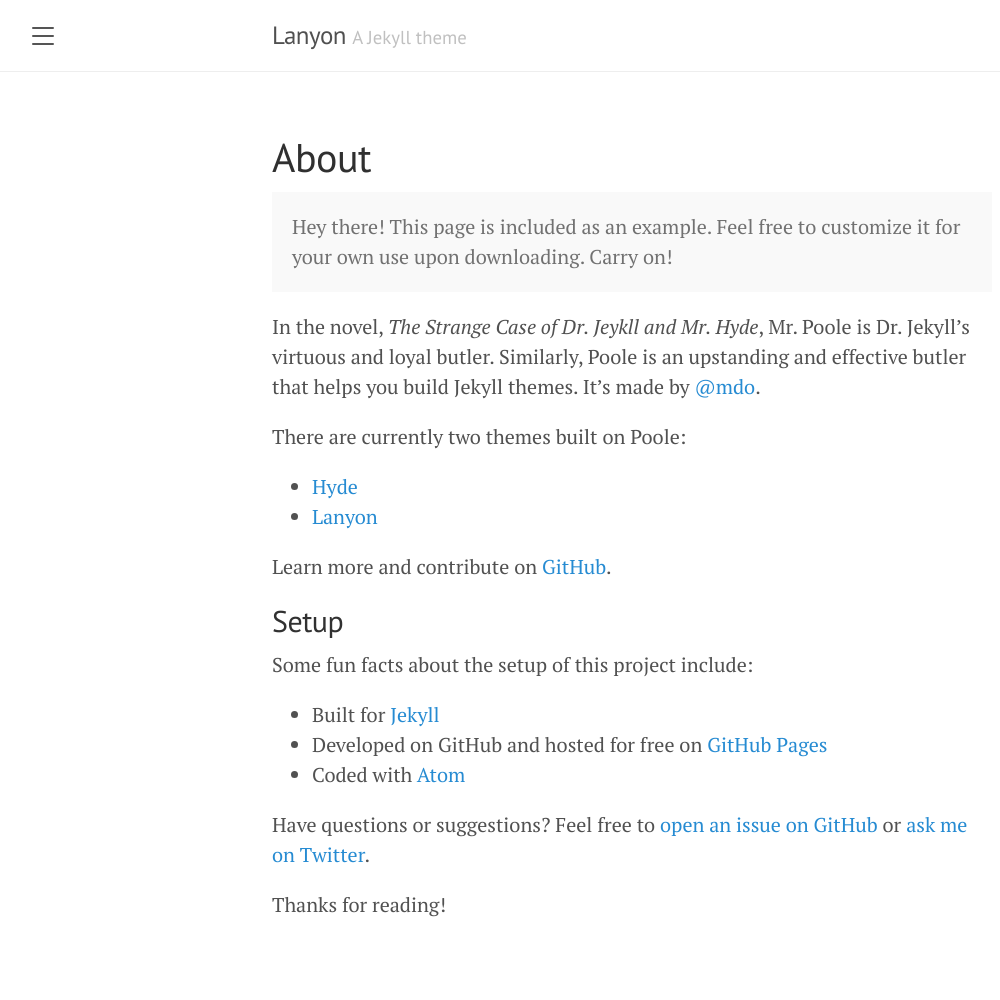
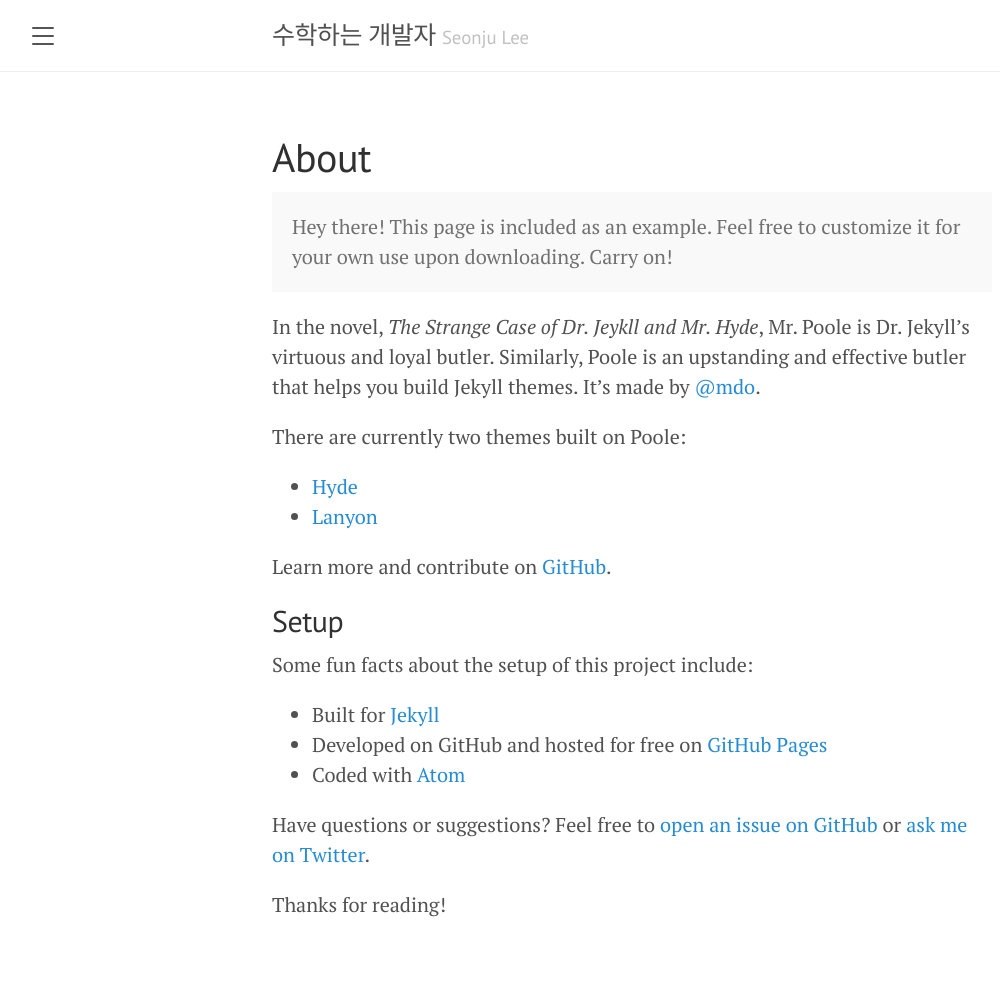
Before and after one commit to seonjuleee/seonjuleee.github.io, a Jekyll site: the page built from about.md, in a window 1280 px wide. Shown: the whole page, without its empty margins (8-1008 px from the left). Built offline with Jekyll 4.4.1, drawn with Linux system fonts in a browser that asks for light colours.

Commit message:
change theme

```diff
--- a/_config.yml
+++ b/_config.yml
@@ -1,6 +1,6 @@
 # Setup
-title:               Lanyon
-tagline:             'A Jekyll theme'
+title:               수학하는 개발자
+tagline:             'Seonju Lee'
 description:         'A reserved <a href="https://jekyllrb.com" target="_blank">Jekyll</a> theme that places the utmost gravity on content with a hidden drawer. Made by <a href="https://twitter.com/mdo" target="_blank">@mdo</a>.'
 url:                 "https://seonjuleee.github.io"
 baseurl:             ''
```
